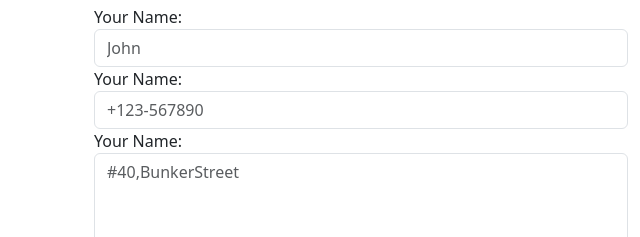
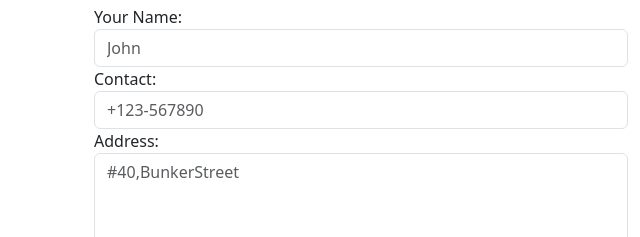
Before and after one commit to moukshgogoi/RuntimeTerrors, a plain HTML site: page index.html in a window 1280 px wide. Shown: the part 705-942 px from the top of the page, 0-640 px from the left. Drawn offline with nearby package versions, Linux system fonts and the light colour scheme.

Commit message:
Update index.html

```diff
--- a/index.html
+++ b/index.html
@@ -73,13 +73,13 @@
                 </div>
 
                 <div class="form-group">
-                    <label for="contactfield">Your Name:</label>
+                    <label for="contactfield">Contact:</label>
                     <input type="text" class="form-control" placeholder="+123-567890" id="contactfield">
 
                 </div>
 
                 <div class="form-group">
-                    <label for="addressfield">Your Name:</label>
+                    <label for="addressfield">Address:</label>
                     <textarea rows="6" class="form-control" placeholder="#40,BunkerStreet" id="addressfield"></textarea>
 
                 </div>
```
